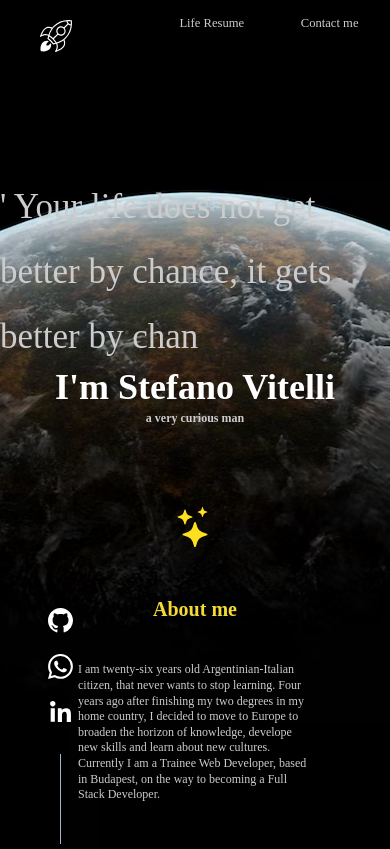
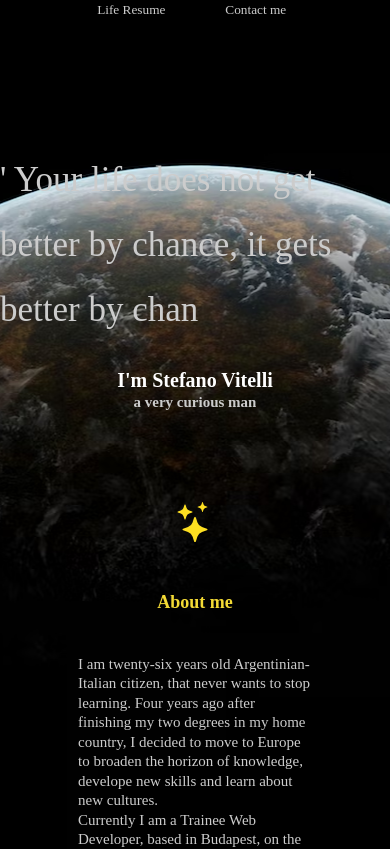
Before and after one commit to Stefano-Vitelli/budapest-project, a React (Create React App) app: page / in a window 390 px wide. Shown: the top 849 px of the page. Built offline with nearby package versions, Linux system fonts and the light colour scheme.

Commit message:
agrega ahora si realmente media query para telefonos pequeños menores a 600px

```diff
--- a/src/index.css
+++ b/src/index.css
@@ -1,149 +1,57 @@
-
-@media only screen and(max-width: 375px) {
+/* Extra small devices (phones, 600px and down) */
+@media only screen and (max-width: 600px) {
+  .nav-style {
+    font-size: 19px;
+    width: 80%;
+    display: flex;
+    justify-content: space-between;
+    flex-direction: column;
+    align-items: center;
+    position: relative;
+  }
   .first-header {
-    font-size: 30px;
+    font-size: 20px;
+    padding-top: 30px;
+  }
+  .side-container{
+    display:none;
+  }
+  .message-life {
+    font-size: 20px;
+  }
+ .own-name {
+  font-size: 15px;
 }
-.side-container {
-  position: relative;
+span, .interactive, .begining {
+  font-size: 20px;
+}
+.stars, .personal-logo {
+  display: none;
+}
+.paragraph, p {
+  font-size: 15px;
+}
+.third-header, .four-header {
+  font-size: 18px;
 }
 }
 
-@media only screen and (max-width : 900px) {
-  .main-content {
-    font-size: 18px;
-  }
-  .span {
-    font-size: 14px;
-  }
-  .own-name {
-    font-size: 12px;
-  }
-  .third-header {
-    font-size: 20px;
-  }
-  p {
-    padding: 0 auto;
-    font-size: 12px;
-  }
-  .four-header {
-    font-size: 20px;
-  }
-  .second-paragraph {
-    padding: 0 auto;
-    font-size: 12px;
-  }
-  .social-media::after {
-    display: none;
-  }
+/* Small devices (portrait tablets and large phones, 600px and up) */
+@media only screen and (min-width: 600px) {
+
+
 }
 
-@media only screen and(max-width : 480px) {
-  .main-content {
-    padding-top: 0px;
-    padding-bottom: 0px;
-  }
-  .side-container {
-    position: relative;
-  }
-  h1 {
-    font-size: 18px;
-  }
-  .social-media::after {
-    display: none;
-  }
-}
-@media only screen and(max-width : 768px) {
-  .main-content {
-    padding-top: 0px;
-    padding-bottom: 0px;
-  }
-  .side-container {
-    display: block;
-  }
-  .first-header {
-    font-size: 13px;
-  }
-  .social-media::after {
-    display: none;
-  }
+/* Medium devices (landscape tablets, 768px and up) */
+@media only screen and (min-width: 768px) {
+
 }
 
-@media only screen and(max-width: 1000px) {
-  .main-content {
-    padding-top: 0px;
-    padding-bottom: 0px;
-  }
-  .first-header {
-    font-size: 13px;
-  }
-  .social-media::after {
-    display: none;
-  }
-}
+/* Large devices (laptops/desktops, 992px and up) */
+@media only screen and (min-width: 992px) {}
 
-@media only screen and(max-width : 480px) {
-  body {
-    font-size: 18px;
-  }
-  .first-header{
-    font-size: 13px;
-  }
-  .social-media::after {
-    display: none;
-  }
-  .side-container {
-    position: relative;
-  }
-}
-
-@media only screen and(max-width : 768px) {
-  .navegation {
-   padding: 0px 25px;;
-  }
-  .first-header {
-    font-size: 13px;
-  }
-  .social-media::after {
-    display: none;
-  }
-}
-@media only screen and(max-width : 1000px) {
-  .navegation {
-   padding: 0px 40px;;
-  }
-  .first-header {
-    font-size: 13px;
-  }
-}
-
-@media only screen and(max-width : 768px) {
-  .side-container{
-   display:block;
-  }
-  h1 {
-    font-size: 13px;
-  }
-}
-@media only screen and(max-width : 1000px) {
-  .side-container{
-   right:25px;
-  }
-  .first-header {
-    font-size: 13px;
-  }
-}
-@media only screen and(min-width: 279px) and(max-width: 653px) {
-  .span {
-    font-size: 10px;
-  }
-  .first-header {
-    font-size: 25px;
-  }
-  .side-container {
-    position: relative;
-  }
-}
-
+/* Extra large devices (large laptops and desktops, 1200px and up) */
+@media only screen and (min-width: 1200px) {}
 
 
 
```
